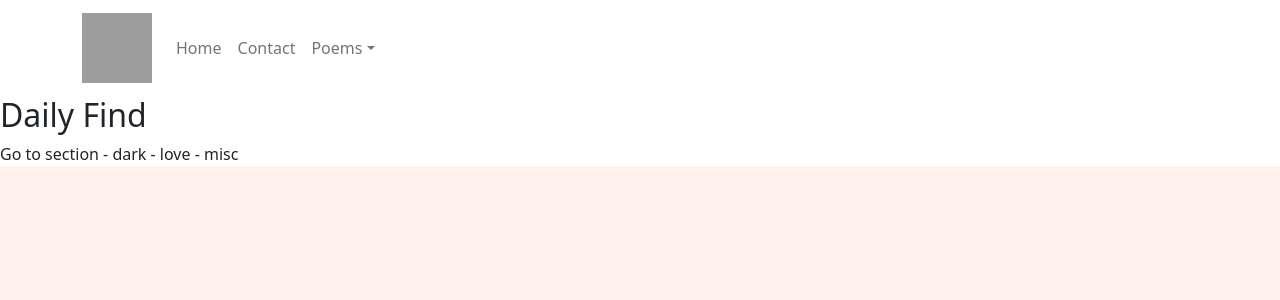
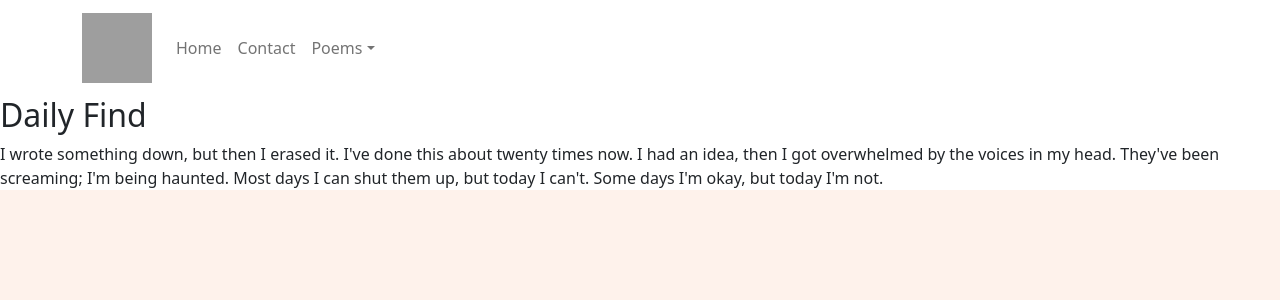
Before and after one commit to thejustinlombardi/jcl-poetry, a React (Create React App) app: page /home in a window 1280 px wide. Shown: the top 300 px of the page. Built offline with nearby package versions, Linux system fonts and the light colour scheme; grey boxes are pictures that could not be loaded.

Commit message:
Add first poem

```diff
--- a/src/components/Home/Home.js
+++ b/src/components/Home/Home.js
@@ -5,7 +5,12 @@ function Home(props) {
 		<div>
 			{" "}
 			<h2>Daily Find</h2>
-			Go to section - dark - love - misc
+			<p>
+				I wrote something down, but then I erased it. I've done this about
+				twenty times now. I had an idea, then I got overwhelmed by the voices in
+				my head. They've been screaming; I'm being haunted. Most days I can shut
+				them up, but today I can't. Some days I'm okay, but today I'm not.
+			</p>
 		</div>
 	);
 }
```
